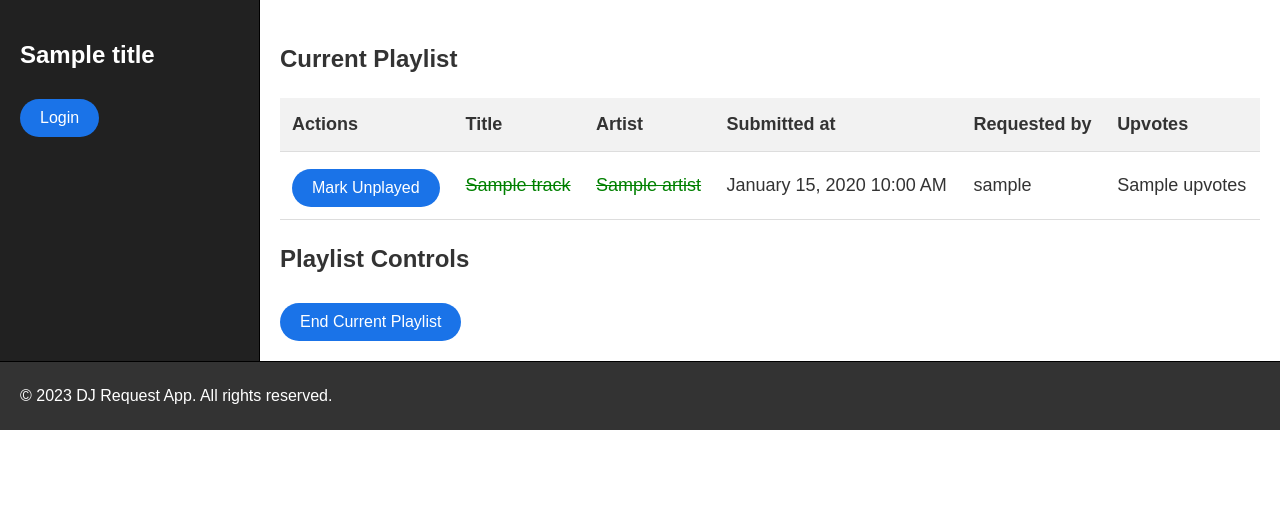
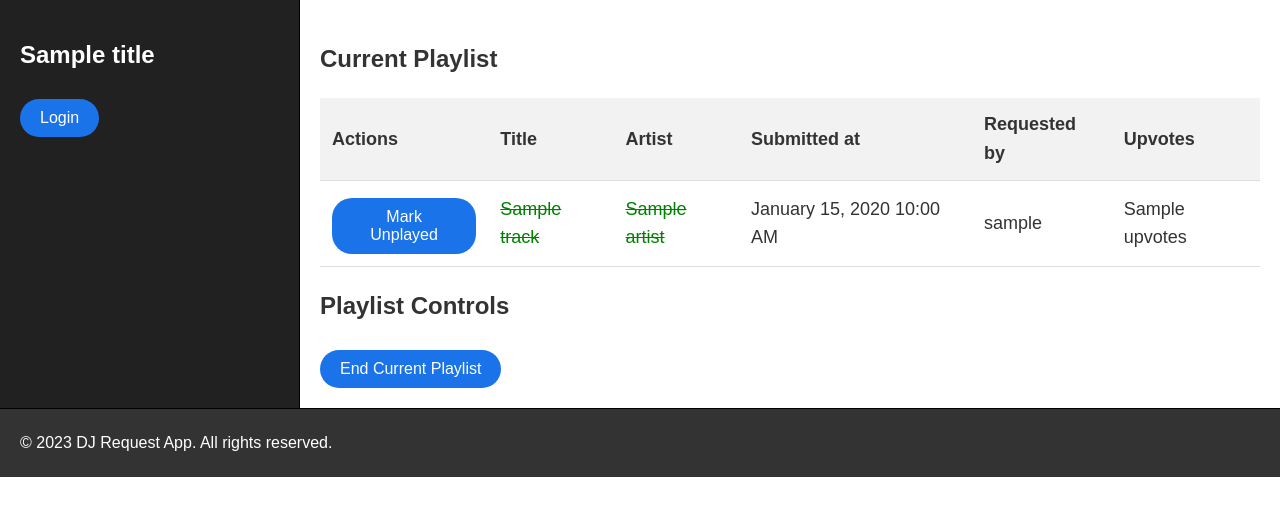
Before and after one commit to djrobzilla/djrequest, a Python web app: template templates/admin.html in a window 1280 px wide. Shown: the part 154-670 px from the top of the page. Run offline with Jinja, Linux system fonts and the light colour scheme; the template is opened without the code that fills it: most values are stand-ins (such as "Sample title", 1, 10 or a date in 2020).

Commit message:
refining mobile styles, index table, and upvote button v8

```diff
--- a/static/css/style.css
+++ b/static/css/style.css
@@ -62,7 +62,7 @@ header nav {
     overflow: hidden;
 }
 .sidebar {
-    width: 260px;
+    width: 300px;
     background-color: #212121;
     color: #fff;
     padding: 20px;
```
